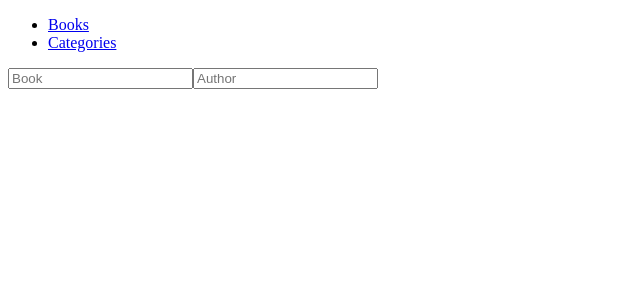
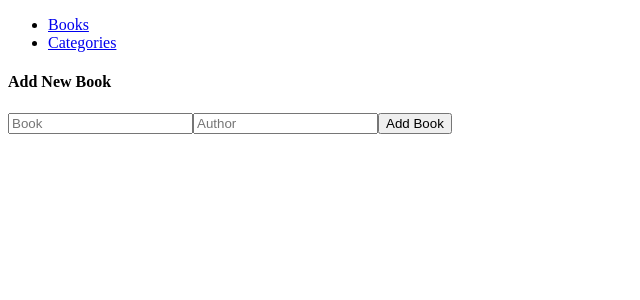
Before and after one commit to isaacpitwa/booklist, a React (Create React App) app: page / in a window 1280 px wide. Shown: the top 300 px of the page, without its empty margins (0-640 px from the left). Built offline with nearby package versions, Linux system fonts and the light colour scheme.

Commit message:
Fix Navbar

```diff
--- a/src/App.js
+++ b/src/App.js
@@ -18,12 +18,9 @@ function App() {
           element={(
             <div className="container">
               <div className="inner">
-                <AddBook addBookProps={() => {}} />
+                <AddBook />
                 <BooksList
                   books={[]}
-                  handleChangeProps={() => {}}
-                  deleteTodoProps={() => {}}
-                  setUpdate={() => {}}
                 />
               </div>
             </div>
--- a/src/components/AddBook.js
+++ b/src/components/AddBook.js
@@ -19,6 +19,8 @@ function AddBook() {
   };
 
   return (
+    <>
+      <h4>Add New Book</h4>
       <form onSubmit={handleSubmit} className="form-container">
         <input
           type="text"
@@ -36,8 +38,9 @@ function AddBook() {
           name="title"
           onChange={onChange}
         />
+        <button type="submit"> Add Book</button>
       </form>
-
+    </>
   );
 }
 
--- a/src/components/Navbar.js
+++ b/src/components/Navbar.js
@@ -10,7 +10,7 @@ function Navbar() {
     },
     {
       id: 2,
-      path: '/category',
+      path: '/categories',
       text: 'Categories',
     },
   ];
--- a/src/index.js
+++ b/src/index.js
@@ -6,7 +6,7 @@ import App from './App';
 const root = ReactDOM.createRoot(document.getElementById('root'));
 root.render(
   <React.StrictMode>
-    <Router basename={process.env.PUBLIC_URL}>
+    <Router>
       <App />
     </Router>
   </React.StrictMode>,
```
Lines whose indentation alone changed are shown as unchanged.
